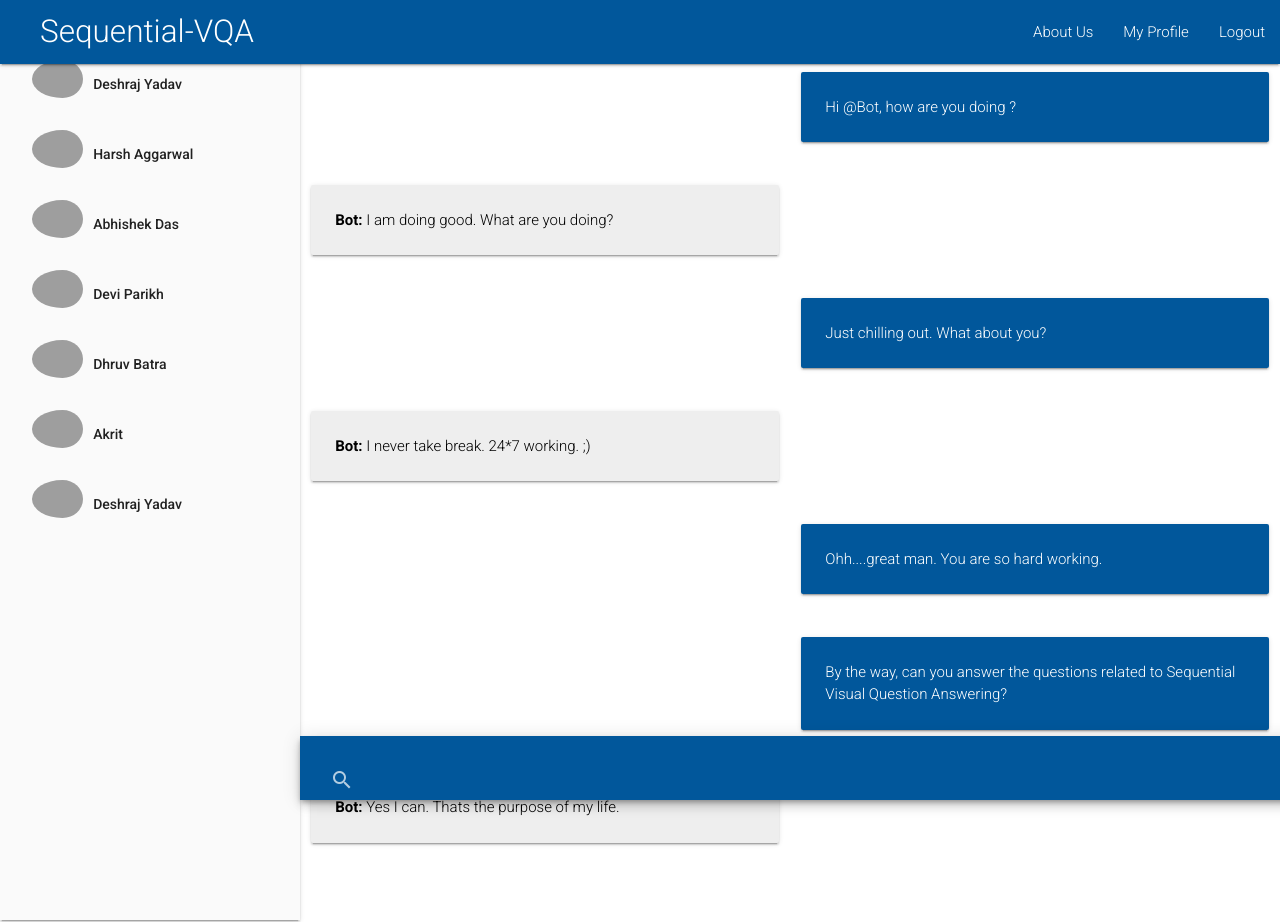
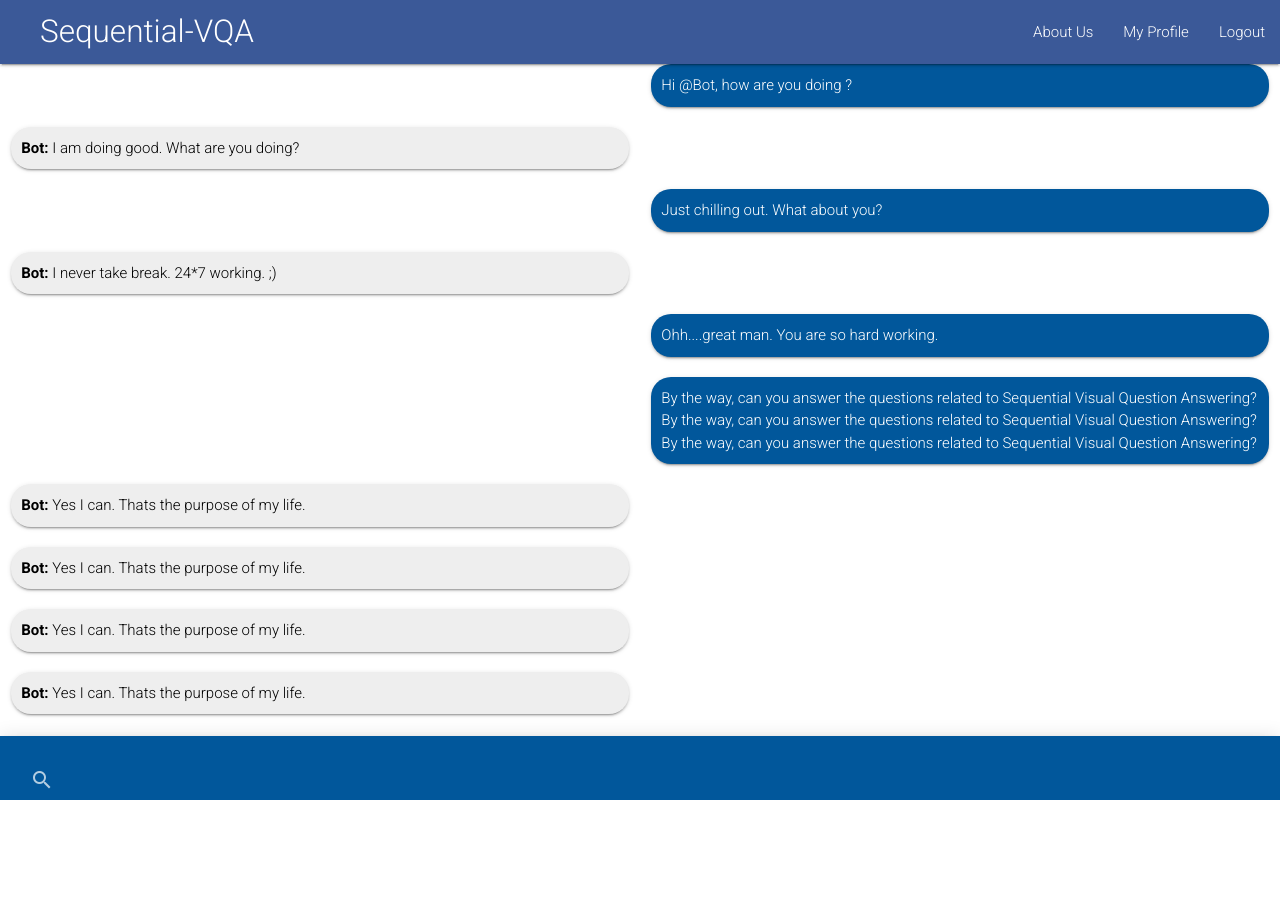
Before and after one commit to deshraj/VQA-Chatbot, a Django app: page / in a window 1280 px wide. After the commit the page ends 800 px from the top, so only its background shows below. Run offline with Django 3.2, Linux system fonts and the light colour scheme; some libraries are stand-ins or nearby versions; grey boxes are pictures that could not be loaded.

Commit message:
Freezing the changes related to MaterializeCSS

```diff
--- a/chat/static/css/style.css
+++ b/chat/static/css/style.css
@@ -20,7 +20,7 @@ body{
 
 @media only screen and (min-width: 993px) {
 	.message_typing{
-		left: 300px !important;
+		/*left: 300px !important;*/
 	}
 
 	  .brand-logo{
@@ -28,7 +28,7 @@ body{
   	}
 
   	.messages{
-  		margin-left: 300px !important;
+  		/*margin-left: 300px !important;*/
   		margin-bottom: 64px;
   	}
 }
--- a/chat/templates/base.html
+++ b/chat/templates/base.html
@@ -18,12 +18,25 @@
   .side-nav li{
     height: 60px;
   }
+
+  .card-panel{
+    border-radius: 20px;
+    padding: 10px;
+    margin: 0 0 0;
+  }
+  nav .nav-wrapper{
+    background: #3B5998 !important;
+  }
+
+  {
+    background: #3E7CF7;
+  }
 </style>
 <header>
 {% block header%}
-<div class="navbar-fixed light-blue darken-4">
+<div class="navbar-fixed">
   <nav>
-    <div class="nav-wrapper light-blue darken-4">
+    <div class="nav-wrapper">
         <a href="#" class="brand-logo">Sequential-VQA</a>
         <ul id="nav-mobile" class="right hide-on-med-and-down">
           <li><a href="#">About Us</a></li>
--- a/chat/templates/index.html
+++ b/chat/templates/index.html
@@ -1,10 +1,12 @@
 {% extends 'base.html' %}
 
+{% block sidebar %}
 
+{% endblock %}
 {% block messages %}
   <div class="messages">
       <div class="row chat_row">
-      <div class="col s12 l6 right">
+      <div class="col s9 l6 right">
         <div class="card-panel light-blue darken-4">
           <span class="white-text">Hi @Bot, how are you doing ?
           </span>
@@ -12,7 +14,7 @@
       </div>
     </div>
       <div class="row chat_row">
-      <div class="col s12 l6 left">
+      <div class="col s9 l6 left">
         <div class="card-panel black-text grey lighten-3">
           <span class="black-text"><b>Bot:</b>  I am doing good. What are you doing?
           </span>
@@ -20,7 +22,7 @@
       </div>
     </div>
       <div class="row chat_row">
-      <div class="col s12 l6 right">
+      <div class="col s9 l6 right">
         <div class="card-panel light-blue darken-4">
           <span class="white-text">Just chilling out. What about you?
           </span>
@@ -28,7 +30,7 @@
       </div>
     </div>
       <div class="row chat_row">
-      <div class="col s12 l6 left">
+      <div class="col s9 l6 left">
         <div class="card-panel black-text grey lighten-3">
           <span class="black-text"> <b>Bot:</b>  I never take break. 24*7 working. ;)
           </span>
@@ -36,7 +38,7 @@
       </div>
     </div>
       <div class="row chat_row">
-      <div class="col s12 l6 right">
+      <div class="col s9 l6 right">
         <div class="card-panel light-blue darken-4">
           <span class="white-text">Ohh....great man. You are so hard working.
           </span>
@@ -44,15 +46,42 @@
       </div>
     </div>
       <div class="row chat_row">
-      <div class="col s12 l6 right">
+      <div class="col s9 l6 right">
         <div class="card-panel light-blue darken-4">
-          <span class="white-text">By the way, can you answer the questions related to Sequential Visual Question Answering?
+          <span class="white-text">By the way, can you answer the questions related to Sequential Visual Question Answering? By the way, can you answer the questions related to Sequential Visual Question Answering? By the way, can you answer the questions related to Sequential Visual Question Answering?
           </span>
         </div>
       </div>
     </div>
-          <div class="row chat_row">
-      <div class="col s12 l6 left">
+    <div class="row chat_row">
+      <div class="col s9 l6 left">
+        <div class="card-panel black-text grey lighten-3">
+          <span class="black-text"><b>Bot:</b>  Yes I can. Thats the purpose of my life.
+          </span>
+        </div>
+      </div>
+    </div>
+
+    <div class="row chat_row">
+      <div class="col s9 l6 left">
+        <div class="card-panel black-text grey lighten-3">
+          <span class="black-text"><b>Bot:</b>  Yes I can. Thats the purpose of my life.
+          </span>
+        </div>
+      </div>
+    </div>
+
+    <div class="row chat_row">
+      <div class="col s9 l6 left">
+        <div class="card-panel black-text grey lighten-3">
+          <span class="black-text"><b>Bot:</b>  Yes I can. Thats the purpose of my life.
+          </span>
+        </div>
+      </div>
+    </div>
+
+    <div class="row chat_row">
+      <div class="col s9 l6 left">
         <div class="card-panel black-text grey lighten-3">
           <span class="black-text"><b>Bot:</b>  Yes I can. Thats the purpose of my life.
           </span>
```
